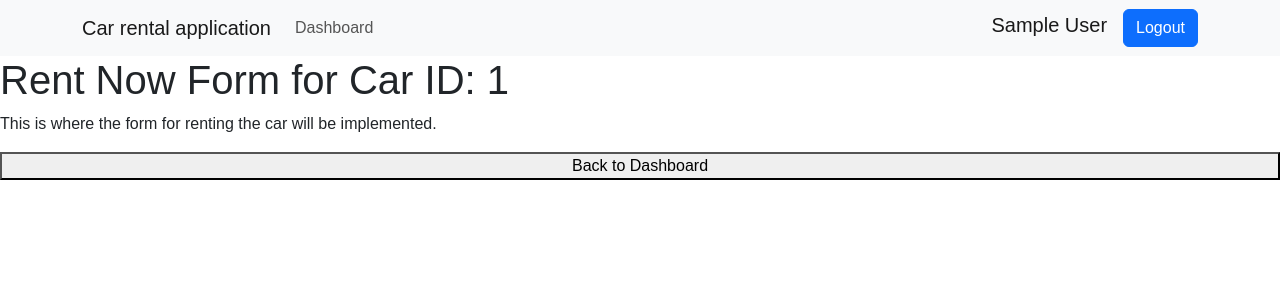
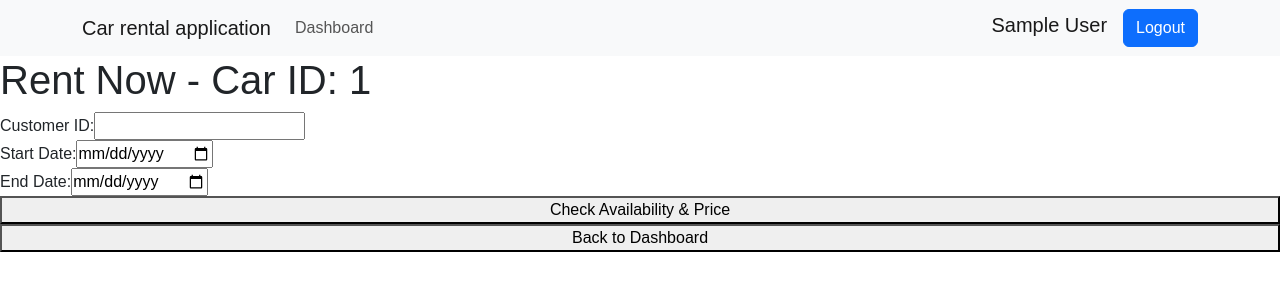
Before and after one commit to cs411-alawini/sp25-cs411-team059-MongoKings, a React (Create React App) app in the folder frontend/: page /dashboard/car/1 in a window 1280 px wide. Shown: the top 300 px of the page. Built offline with nearby package versions, Linux system fonts and the light colour scheme; no server answers; sample sign-in values are in the browser's storage.

Commit message:
booking_controller

```diff
--- a/frontend/src/pages/Dashboard/RentNowForm.tsx
+++ b/frontend/src/pages/Dashboard/RentNowForm.tsx
@@ -1,22 +1,118 @@
+// import { useNavigate, useParams } from "react-router";
+// import { dashboard } from "../../routes";
+
+// function RentNowForm() {
+//     console.log("RentNowForm component rendered");
+//     const navigate = useNavigate();
+//     const { carId } = useParams<{ carId: string }>();
+//     console.log("Car ID from params:", carId);
+//     if (!carId) {
+//         navigate(dashboard);
+//         return null;
+//     }
+//     const carIdNumber = parseInt(carId, 10);
+//     return <div className="app-container">
+//         <h1>Rent Now Form for Car ID: {carIdNumber}</h1>
+//         {/* Here you can add the form fields and logic to handle the rental process */}
+//         <p>This is where the form for renting the car will be implemented.</p>
+//         <button onClick={() => navigate(dashboard)}>Back to Dashboard</button>
+//     </div>
+// }
+
+// export default RentNowForm;
+
+import { useState } from "react";
 import { useNavigate, useParams } from "react-router";
 import { dashboard } from "../../routes";
 
 function RentNowForm() {
-    console.log("RentNowForm component rendered");
     const navigate = useNavigate();
     const { carId } = useParams<{ carId: string }>();
-    console.log("Car ID from params:", carId);
+    const [startDate, setStartDate] = useState("");
+    const [endDate, setEndDate] = useState("");
+    const [summary, setSummary] = useState<any>(null);
+    const [customerId, setCustomerId] = useState("");
     if (!carId) {
         navigate(dashboard);
         return null;
     }
-    const carIdNumber = parseInt(carId, 10);
-    return <div className="app-container">
-        <h1>Rent Now Form for Car ID: {carIdNumber}</h1>
-        {/* Here you can add the form fields and logic to handle the rental process */}
-        <p>This is where the form for renting the car will be implemented.</p>
-        <button onClick={() => navigate(dashboard)}>Back to Dashboard</button>
-    </div>
+
+    const handleCheckAvailability = async () => {
+        const response = await fetch("/booking/summary", {
+            method: "POST",
+            headers: { "Content-Type": "application/json" },
+            body: JSON.stringify({
+                customer_id: customerId,
+                car_id: parseInt(carId),
+                start_date: startDate,
+                end_date: endDate
+            })
+        });
+        const result = await response.json();
+        if (response.ok) {
+            setSummary(result);
+        } else {
+            alert(result.message || "Booking check failed.");
+        }
+    };
+
+    const handleConfirmBooking = async () => {
+        const response = await fetch("/booking/confirm", {
+            method: "POST",
+            headers: { "Content-Type": "application/json" },
+            body: JSON.stringify({
+                customer_id: customerId,
+                car_id: parseInt(carId),
+                start_date: startDate,
+                end_date: endDate
+            })
+        });
+
+        if (response.ok) {
+            alert("Booking confirmed!");
+            navigate(dashboard);
+        } else {
+            const error = await response.json();
+            alert(error.message || "Booking failed.");
+        }
+    };
+
+    return (
+        <div className="app-container">
+            <h1>Rent Now - Car ID: {carId}</h1>
+
+            <label>
+                Customer ID:
+                <input value={customerId} onChange={(e) => setCustomerId(e.target.value)} />
+            </label>
+
+            <label>
+                Start Date:
+                <input type="date" value={startDate} onChange={(e) => setStartDate(e.target.value)} />
+            </label>
+
+            <label>
+                End Date:
+                <input type="date" value={endDate} onChange={(e) => setEndDate(e.target.value)} />
+            </label>
+
+            <button onClick={handleCheckAvailability}>Check Availability & Price</button>
+
+            {summary && (
+                <div>
+                    <h2>Summary</h2>
+                    <p>Customer: {summary.customer_name}</p>
+                    <p>Total Payment: ${summary.total_payment}</p>
+                    <p>Insurance: ${summary.insurance_val}</p>
+                    {summary.discount_price && <p>Discounted Daily Rate: ${summary.discount_price}</p>}
+                    <button onClick={handleConfirmBooking}>Confirm Booking</button>
+                </div>
+            )}
+
+            <button onClick={() => navigate(dashboard)}>Back to Dashboard</button>
+        </div>
+    );
 }
 
+// We need to run the followung command and ensure how does it work
 export default RentNowForm;
```
Also changed, not shown: 1 other file (tests, documents, lock files or other folders).
